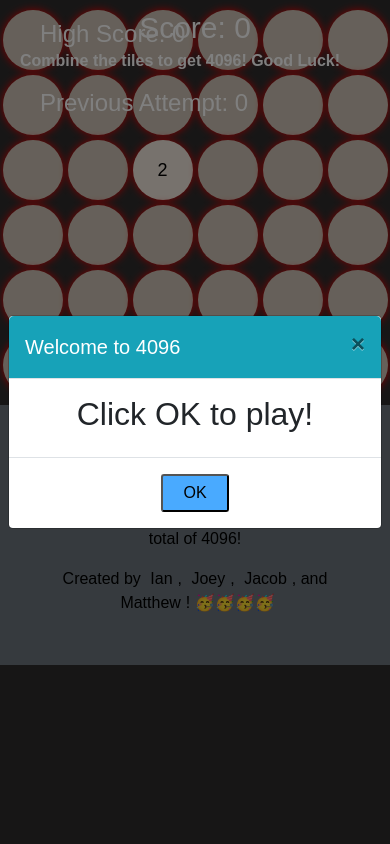
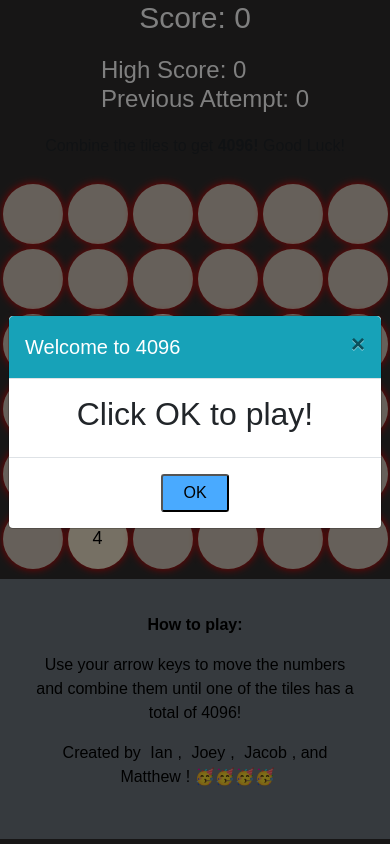
Before and after one commit to JoeyVedder/4096, a plain HTML site: page index.html in a window 390 px wide. Drawn offline with nearby package versions, Linux system fonts and the light colour scheme.

Commit message:
fixed mobile overlapping scoreboard

```diff
--- a/assets/css/style.css
+++ b/assets/css/style.css
@@ -54,7 +54,7 @@ body {
     flex-direction: column;
     align-items: flex-start;
     color: rgb(255, 255, 255);
-    position: absolute;
+    position: relative;
     left: 0;
     top: 0;
     margin: 20px;
@@ -72,11 +72,11 @@ body {
 
 /* Score display */
 #score {
-    position: fixed;
+    position: relative;
     top: 0;
     left: 0;
     right: 0;
-    padding: 10px;
+    padding: 0px;
     color: white;
     text-align: center;
     z-index: 10;
--- a/index.html
+++ b/index.html
@@ -39,11 +39,17 @@
     </div>
 
     <!-- score board -->
+    <section>
+        <h2 id="score">Score</h2>
+    </section>
+
     <section class="info" id="info">
         <h1 id="high-score">High Score: 0</h1>
-        <h2 id="score">Score</h2>
+        <h3 id="previous-attempt">Previous Attempt: 0</h3>
+    </section>
+    <!-- small info box-->
+    <section>
         <p>Combine the tiles to get <strong>4096!</strong> Good Luck!</p>
-        <h3 id="previous-attempt">Previous Attempt: 0</h3>
     </section>
     <div class="game-container" id="game-board"></div>
     <!-- Bootstrap script links -->
```
